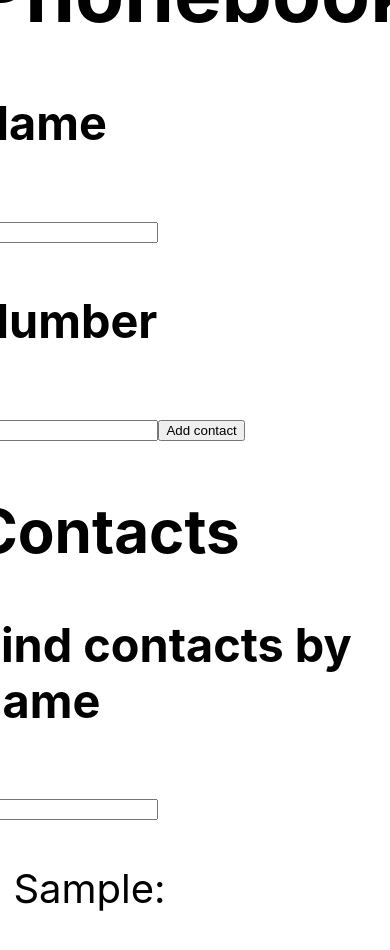
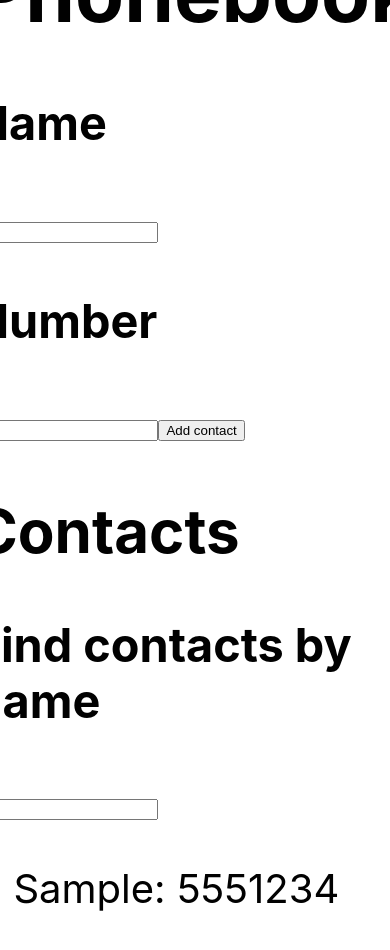
Before and after one commit to OlehKozubJS/goit-react-hw-02-phonebook, a React (Create React App) app: page / in a window 390 px wide. Both pictures are taken after typing "Sample", "5551234" into the empty fields and a click on the button "Add contact". Shown: the top 950 px of the page. Built offline with nearby package versions, Linux system fonts and the light colour scheme.

Commit message:
Update Phonebook.jsx

```diff
--- a/src/components/Phonebook.jsx
+++ b/src/components/Phonebook.jsx
@@ -31,7 +31,7 @@ export class Phonebook extends Component {
     };
 
     renderContactList = () => {
-        return this.state.contacts.map(contact => <li key={contact.id}>{contact.name}: </li>);
+        return this.state.contacts.map(contact => <li key={contact.id}>{contact.name}: {contact.number}</li>);
     }
 
     findContactsByName = event => {
```
